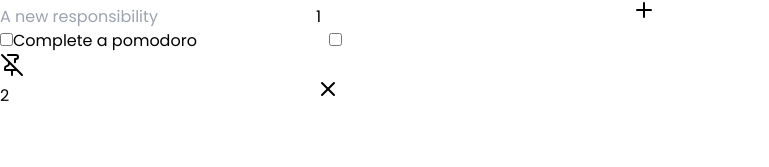
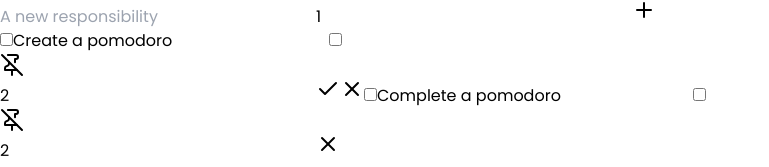
Before and after one commit to Elagoht/PomoDoIt, a React (Vite) app: page / in a window 1280 px wide. Both pictures are taken after a click on the button 328 px from the left and 267 px from the top of the page. Shown: the part 178-345 px from the top of the page, without its empty margins (0-769 px from the left). Built offline with nearby package versions, Linux system fonts and the light colour scheme.

Commit message:
chore: deletion confirmation

```diff
--- a/src/App.tsx
+++ b/src/App.tsx
@@ -9,7 +9,7 @@ const App: FC = () => {
     <StateSelector />
     <div
       id="todo-container"
-      className="bg-red-500 m-4 p-4 text-neutral-200 rounded-t-3xl"
+      className="bg-red-500 border-2 border-red-800 my-4 p-4 pt-8 -mt-6 text-neutral-200 rounded-3xl mx-auto max-w-2xl"
     >
       <CategoryCard />
     </div>
--- a/src/components/StateSelector.tsx
+++ b/src/components/StateSelector.tsx
@@ -12,8 +12,8 @@ const StateSelector: FC = () => {
     <button
       onClick={() => SetState(PomodoroState.work)}
       className={classNames({
-        "px-4 py-2 rounded-l-lg border-2 border-red-800 w-32": true,
-        "bg-red-500 text-neutral-200": pomodoro.state === PomodoroState.work
+        "bg-white px-4 py-2 rounded-l-lg border-2 border-red-800 w-32": true,
+        "!bg-red-500 text-neutral-200": pomodoro.state === PomodoroState.work
       })}
     >
       work!
@@ -21,8 +21,8 @@ const StateSelector: FC = () => {
     <button
       onClick={() => SetState(PomodoroState["short break"])}
       className={classNames({
-        "px-4 py-2 border-y-2 border-red-800 w-32": true,
-        "bg-red-500 text-neutral-200": pomodoro.state === PomodoroState["short break"]
+        "bg-white px-4 py-2 border-y-2 border-red-800 w-32": true,
+        "!bg-red-500 text-neutral-200": pomodoro.state === PomodoroState["short break"]
       })}
     >
       short break
@@ -30,8 +30,8 @@ const StateSelector: FC = () => {
     <button
       onClick={() => SetState(PomodoroState["long break"])}
       className={classNames({
-        "px-4 py-2 rounded-r-lg border-2 border-red-800 w-32": true,
-        "bg-red-500 text-neutral-200": pomodoro.state === PomodoroState["long break"]
+        "bg-white px-4 py-2 rounded-r-lg border-2 border-red-800 w-32": true,
+        "!bg-red-500 text-neutral-200": pomodoro.state === PomodoroState["long break"]
       })}
     >
       long break
--- a/src/components/TodoItem.tsx
+++ b/src/components/TodoItem.tsx
@@ -1,8 +1,9 @@
-import { FC } from "react"
+import { FC, useState } from "react"
 import { RemoveTodo, SetTodo, SetTodoChecked, SetTodoPinend, SetTodoSessions } from "../utils/states"
 import classNames from "classnames"
 import { IToDo } from "../types/states"
-import { X, Pin, PinOff } from "lucide-react"
+import { X, Pin, PinOff, Check } from "lucide-react"
+import { AnimatePresence, motion } from "framer-motion"
 
 interface TodoItemProps {
   categoryName: string
@@ -11,6 +12,9 @@ interface TodoItemProps {
 }
 
 const TodoItem: FC<TodoItemProps> = ({ categoryName, index, item }) => {
+
+  const [deletion, setDeletion] = useState<boolean>(false)
+
   return <label
     htmlFor={`todo-${index}`}
     className={classNames({
@@ -66,10 +70,27 @@ const TodoItem: FC<TodoItemProps> = ({ categoryName, index, item }) => {
       min="0"
       className="w-20 text-center bg-neutral-100 p-4"
     />
-
+    <AnimatePresence mode="wait">
+      {
+        deletion &&
+        <motion.button
+          initial={{ marginRight: "-3.5rem", opacity: 0 }}
+          animate={{ marginRight: 0, opacity: 1 }}
+          exit={{ marginRight: "-3.5rem", opacity: 0 }}
+          className="bg-yellow-200 hover:bg-yellow-300 -ml-2 p-4 text-yellow-600 hover:text-yellow-800 transition-colors rounded-sm"
+          onClick={() => RemoveTodo([categoryName, item.id])}
+        >
+          <Check />
+        </motion.button>
+      }
+    </AnimatePresence>
     <button
-      onClick={() => RemoveTodo([categoryName, item.id])}
-      className=" bg-red-100 hover:bg-red-200 -mx-2 -mr-4 p-4 text-red-600 hover:text-red-800 transition-colors"
+      onClick={() => setDeletion(prev => !prev)}
+      className={classNames({
+        "-mx-2 -mr-4 p-4 text-red-600 hover:text-red-800 transition-colors rounded-sm": true,
+        "bg-red-100 hover:bg-red-200": !deletion,
+        "bg-red-200 hover:bg-red-300": deletion,
+      })}
     >
       <X />
     </button>
--- a/src/components/TodoList.tsx
+++ b/src/components/TodoList.tsx
@@ -64,7 +64,7 @@ const TodoList: FC<TodoListProps> = ({ category }) => {
 
       <label className="bg-white text-neutral-800 flex items-center gap-2 px-4 border rounded cursor-pointer m-1">
         <input
-          className="flex-1 line-clamp-1 h-12 ml-2 outline-none bg-white"
+          className="flex-1 line-clamp-1 h-12 outline-none bg-white"
           placeholder="A new responsibility"
           onKeyDown={(event) => handleNewToDoWithEnter(event)}
         />
@@ -77,7 +77,7 @@ const TodoList: FC<TodoListProps> = ({ category }) => {
         />
 
         <button
-          className="flex gap-2 bg-green-100 hover:bg-green-200 -mx-2 -mr-4 p-4 text-green-600 hover:text-green-800 transition-colors"
+          className="flex gap-2 bg-green-100 hover:bg-green-200 -mx-2 -mr-4 p-4 text-green-600 hover:text-green-800 transition-colors rounded-sm"
           onClick={(event) => handleNewToDo(event)}
         >
           <Plus />
```
